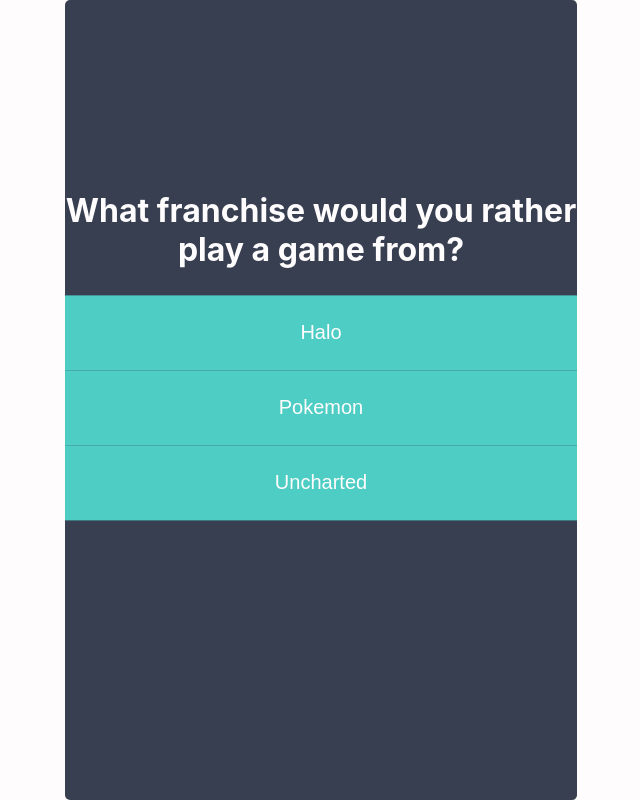
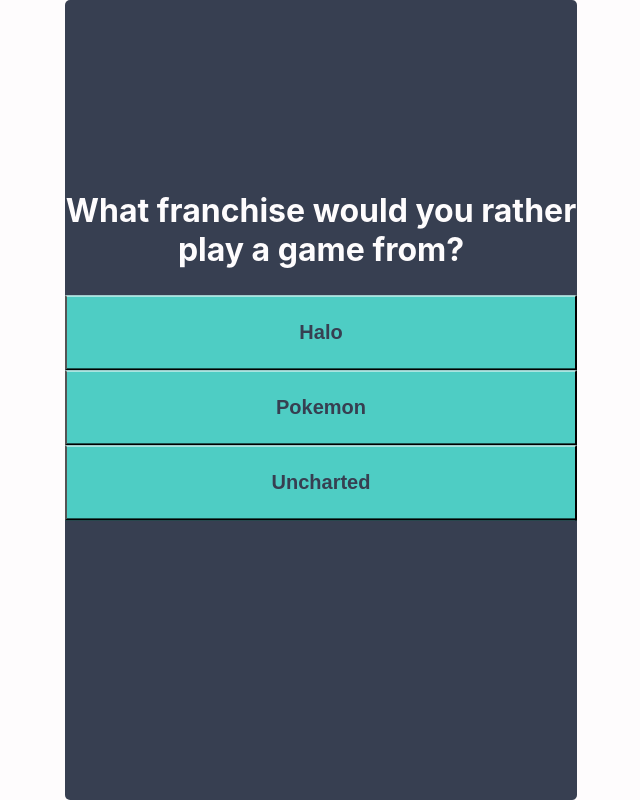
Before and after one commit to StevieChat/prop, a React (Create React App) app: page / in a window 1280 px wide. Shown: the whole page, without its empty margins (63-703 px from the left). Built offline with nearby package versions, Linux system fonts and the light colour scheme.

Commit message:
Added click handler to answer buttons

```diff
--- a/src/Components/AnswerOption/AnswerOption.js
+++ b/src/Components/AnswerOption/AnswerOption.js
@@ -11,7 +11,7 @@
                 id={props.answerType}
                 value={props.answerType}
                 disabled={props.answer}
-                onChange={props.onAnswerSelected}>
+                onClick={props.onClick}>
                 {props.answerContent}
             </button>
 
--- a/src/Components/AnswerOption/AnswerOption.module.css
+++ b/src/Components/AnswerOption/AnswerOption.module.css
@@ -7,10 +7,11 @@
     width: 100%;
     height: 75px;
     font-size: 125%;
-    color: #fefcfd;
+    color: #373f51;
     text-align: center;
     text-decoration: none;
-    border: solid 1px transparent;
+    border-top: solid 1px white;
+    font-weight: bold;
 }
 
 .Button:active {
@@ -22,4 +23,5 @@
 .Button:hover,
 .Button:focus {
     background-color: #2da199;
+    font-size: 150%;
 }
--- a/src/Components/InteractionWindow/InteractionWindow.js
+++ b/src/Components/InteractionWindow/InteractionWindow.js
@@ -16,7 +16,7 @@
                 answerType={key.type}
                 answer={props.answer}
                 questionId={props.questionId}
-                onAnswerSelected={props.onAnswerSelected}
+                onClick={props.onClick}
             />
         );
     }
--- a/src/HOC/Layout/Layout.js
+++ b/src/HOC/Layout/Layout.js
@@ -42,6 +42,7 @@
     }
 
     handleAnswerSelected(event) {
+        console.log(event);
         this.setUserAnswer(event.currentTarget.value);
 
         if(this.state.counter < QuizQuestions.length - 1) {
@@ -57,7 +58,7 @@
                 answer={this.state.answer}
                 answerOptions={this.state.answerOptions}
                 question={this.state.question}
-                onAnswerSelected={this.handleAnswerSelected}
+                onClick={this.handleAnswerSelected}
             />
         );
     }
```
